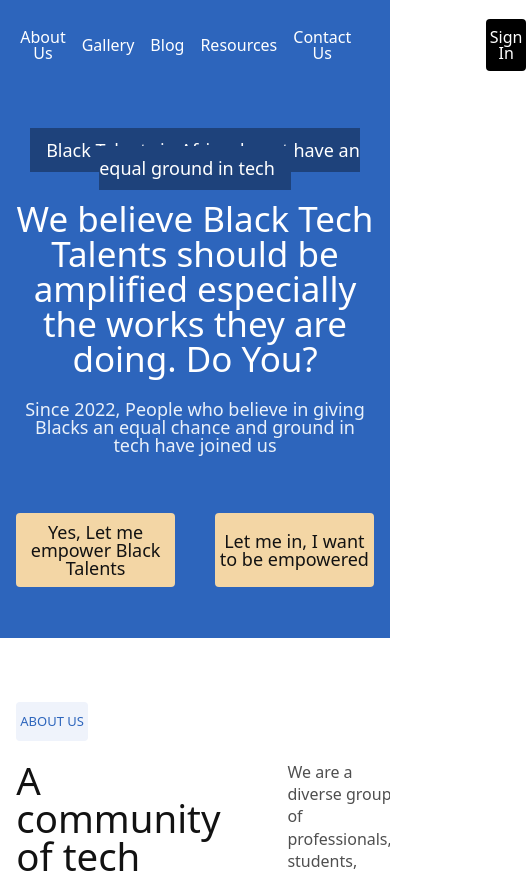
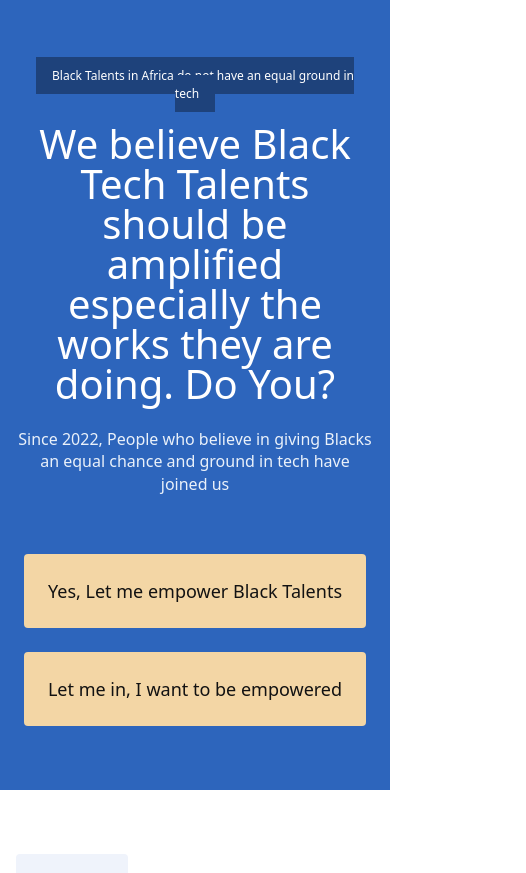
Before and after one commit to Ibadan-Techies/badtechies, a Next.js app: page / in a window 390 px wide. Shown: the top 873 px of the page, 526 px wide, since content can reach past the window. Built offline with nearby package versions, Linux system fonts and the light colour scheme.

Commit message:
update banner for mobile

```diff
--- a/src/components/Button/button.tsx
+++ b/src/components/Button/button.tsx
@@ -46,7 +46,7 @@ const Button = ({
 }: React.PropsWithChildren<Props>) => {
   const buttonClass = clsx(
     // Base style
-    `lg:py-3.5 lg:px-5 py-2.5 px-1 rounded font-medium flex items-center justify-around ${
+    `lg:py-3.5 lg:px-5 py-7 px-6 rounded font-medium flex items-center justify-around ${
       style.hoverBg || ''
     } ${style.hoverColor || ''}`,
     {
--- a/src/components/LandingBanner/banner.tsx
+++ b/src/components/LandingBanner/banner.tsx
@@ -1,11 +1,11 @@
 import { ArrowDecLeft, ArrowDecRight } from '@/assets/svg'
 import * as React from 'react'
-import Button from '../Button/button'
-import { datax } from './datax'
+import { ButtonGroup } from './parts'
+import clsx from 'clsx'
 
 const Banner = () => {
   return (
-    <div className="_xer23_1212 bg-ibtc-blue _body">
+    <div className="_xer23_1212 bg-ibtc-blue _body max-lg:py-16">
       <div className="_wrapper flex items-end">
         <ArrowDecRight className="relative basis-[fit-content] bottom-[1.2rem] flex-shrink-0 hidden lg:block" />
         <Main />
@@ -20,34 +20,20 @@ function Main() {
     <div className="flex-shrink-1 font-medium self-center text-center flex flex-col gap-[3.685rem]">
       <div className="flex flex-col gap-6 text-lg leading-[1.125rem]">
         <p className="text-white">
-          <span className="py-2.5 px-4 bg-ibtc-blue-dark">
+          <span className="py-2.5 px-4 bg-ibtc-blue-dark max-lg:text-xs max-lg:leading-3 w-fit">
             Black Talents in Africa do not have an equal ground in tech
           </span>
         </p>
-        <p className="_spexXtext text-white">
+        <p className="_spexXtext max-lg:text-[40px] max-lg:leading-10 text-white">
           We believe Black Tech Talents should be amplified especially the works
           they are doing. Do You?
         </p>
-        <p className="text-ibtc-offwhite">
+        <p className="text-ibtc-offwhite max-lg:text-base max-lg:leading-[22.4px]">
           Since 2022, People who believe in giving Blacks an equal chance and
           ground in tech have joined us
         </p>
       </div>
-      <div className="flex self-center gap-10">
-        {datax.map((data, index) => (
-          <Button
-            key={index}
-            style={{
-              color: 'text-ibtc-black',
-              background: 'bg-[#F3D6A5]',
-              hoverBg: 'hover:bg-[#EAB862]',
-              hoverColor: 'hover:text-white',
-            }}
-          >
-            {data}
-          </Button>
-        ))}
-      </div>
+      <ButtonGroup />
     </div>
   )
 }
--- a/src/components/LandingBanner/datax.ts
+++ /dev/null
@@ -1,4 +0,0 @@
-export const datax = [
-  'Yes, Let me empower Black Talents',
-  'Let me in, I want to be empowered',
-]
--- /dev/null
+++ b/src/components/LandingBanner/parts.tsx
@@ -0,0 +1,34 @@
+import Button from '../Button/button'
+import clsx from 'clsx'
+
+const datax = [
+  'Yes, Let me empower Black Talents',
+  'Let me in, I want to be empowered',
+]
+
+export const ButtonGroup = () => {
+  return (
+    <div
+      className={clsx({
+        // desktop
+        'flex self-center gap-10': true,
+        // mobile
+        'max-lg:flex-col gap-6': true,
+      })}
+    >
+      {datax.map((data, index) => (
+        <Button
+          key={index}
+          style={{
+            color: 'text-ibtc-black',
+            background: 'bg-[#F3D6A5]',
+            hoverBg: 'hover:bg-[#EAB862]',
+            hoverColor: 'hover:text-white',
+          }}
+        >
+          {data}
+        </Button>
+      ))}
+    </div>
+  )
+}
--- a/src/components/Navbar/navbar.tsx
+++ b/src/components/Navbar/navbar.tsx
@@ -5,7 +5,7 @@ import Button from '../Button/button'
 
 const NavigationBar = () => {
   return (
-    <nav className="h-[5.6rem] bg-ibtc-blue _body">
+    <nav className="h-[5.6rem] bg-ibtc-blue _body max-lg:hidden">
       <div className="_wrapper flex items-center justify-between">
         <Logo width="w-[70px]" height="h-[69.22px]" />
         <div className="flex items-center text text-white gap-20 xl:gap-44 ">
```
